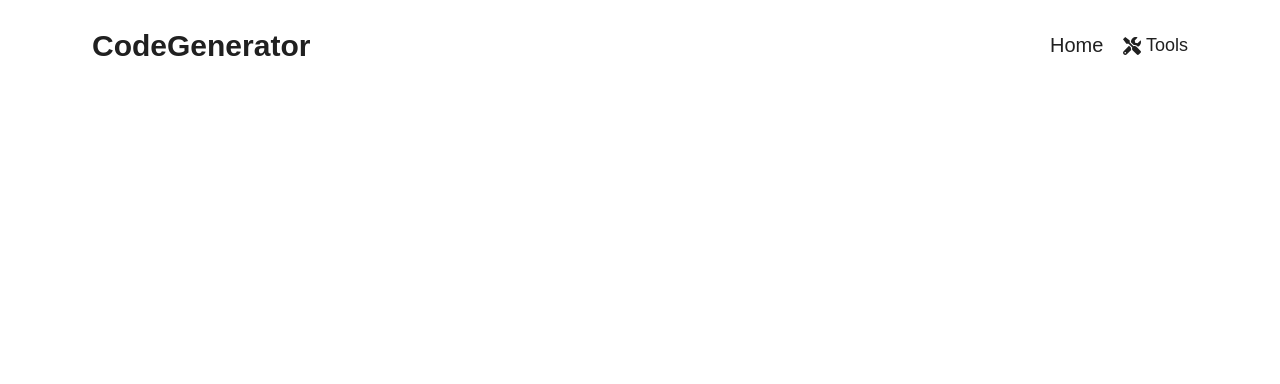
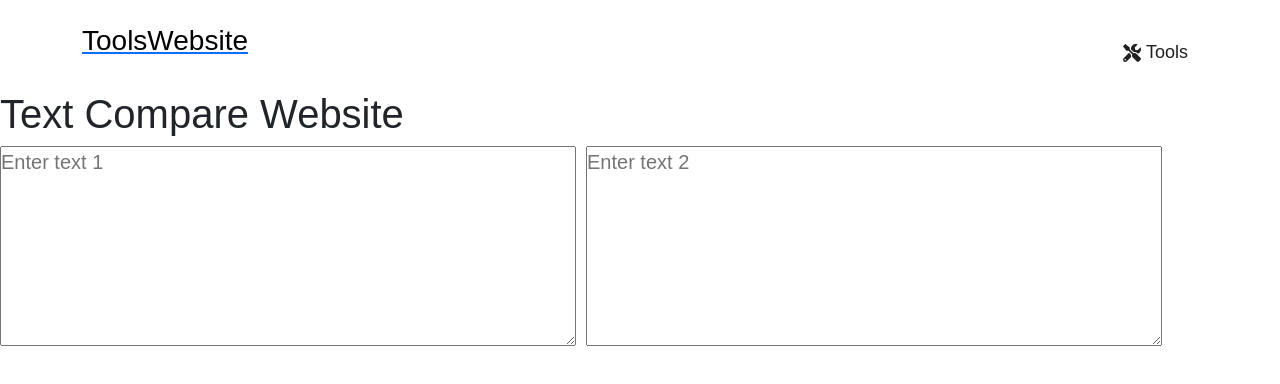
Before and after one commit to chshahzebZafar/qrgenrator, a React (Create React App) app: page /TextCompare in a window 1280 px wide. Shown: the top 384 px of the page. Built offline with nearby package versions, Linux system fonts and the light colour scheme.

Commit message:
added the Text Compare Feature
added the new Navigation and RealTime TextCompare

```diff
--- a/package.json
+++ b/package.json
@@ -10,6 +10,8 @@
     "qrcode.react": "^3.1.0",
     "react": "^18.2.0",
     "react-bootstrap": "^2.9.1",
+    "react-diff-view": "^3.2.1",
+    "react-diff-viewer": "^3.1.1",
     "react-dom": "^18.2.0",
     "react-icons": "^4.11.0",
     "react-router-dom": "^6.18.0",
--- a/src/App.js
+++ b/src/App.js
@@ -1,10 +1,11 @@
 import { BrowserRouter as Router, Routes, Route} from 'react-router-dom';
 import './App.css';
 import Qrcode from './pages/Qrcode/index';
-import About from './pages/About/Index'; // Adjust the import path as per your project structure
+import About from './pages/About/Index';
 import Navigation from './navigation/navigation';
 import Contact from './pages/Contact';
-import Home from '../src/pages/Home/index'
+import Home from '../src/pages/Home/index';
+import TextCompare from './pages/Textcompare';
 function App() {
   return (
     <div className="App">
@@ -15,6 +16,7 @@ function App() {
           <Route path="/Qrcode" element={<Qrcode />} />
           <Route path="/about" element={<About />} />
           <Route path="/Contact" element={<Contact />} />
+          <Route path="/TextCompare" element={<TextCompare />} />
         </Routes>
       </Router>
     </div>
--- a/src/navigation/navigation.jsx
+++ b/src/navigation/navigation.jsx
@@ -5,15 +5,16 @@ import { Badge, Container } from 'react-bootstrap';
 import { FaQrcode, FaTools } from "react-icons/fa";
 
 function Navigation() {
-    // Get the current location for active link styling
-
     return (
         <div className='navigationBar'>
             <Container>
                 <div className="nav">
                     <input type="checkbox" id="nav-check" />
                     <div className="nav-header">
-                        <div className="nav-title">CodeGenerator</div>
+                        <Link to="/" className='a' >
+                            <div className="nav-title"><h3 className="headerLogo">ToolsWebsite</h3>
+                            </div>
+                        </Link>
                     </div>
                     <div className="nav-btn">
                         <label htmlFor="nav-check">
@@ -23,11 +24,13 @@ function Navigation() {
                         </label>
                     </div>
                     <div className="nav-links">
-                        <Link to="/" className='a'>Home </Link>
                         <div className="dropdown">
                             <span className="dropdown-label"> <FaTools /> Tools</span>
                             <div className="dropdown-content">
                                 <Link to="/Qrcode" className='a' > <FaQrcode /> QR Code <Badge>New</Badge></Link>
+                                <Link to="/TextCompare" className='a' > <FaQrcode /> Text-Compare <Badge>New</Badge></Link>
+                                <Link to="/Qrcode" className='a' > <FaQrcode /> Css <Badge>New</Badge></Link>
+
                                 {/* <Link to="/Contact" className='a' >Others</Link> */}
                             </div>
                         </div>
--- a/src/navigation/style.css
+++ b/src/navigation/style.css
@@ -28,10 +28,16 @@ body {
 
 .nav>.nav-header>.nav-title {
     display: inline-block;
-    font-size: 30px;
+    font-size: 40px;
     color: #202020;
     font-weight: bold;
+    text-decoration: none;
     padding: 10px 10px 10px 10px;
+}
+.headerLogo{
+    text-decoration: none;
+    text-transform: capitalize;
+    color: black;
 }
 
 .nav>.nav-btn {
@@ -135,7 +141,7 @@ body {
     display: none;
     position: absolute;
     background-color: white;
-    min-width: 200px;
+    min-width: 250px;
     box-shadow: 0px 8px 16px 0px rgba(0,0,0,0.2);
     z-index: 1;
   }
@@ -145,7 +151,7 @@ body {
     display: block;
     padding: 10px;
     text-decoration: none;
-    color: #efefef;
+    color: #000;
   }
 
   /* Hover effect for the dropdown label */
--- /dev/null
+++ b/src/pages/Textcompare/index.jsx
@@ -0,0 +1,41 @@
+import React, { useState, useEffect } from 'react';
+import DiffViewer from 'react-diff-viewer';
+
+function TextCompare() {
+  const [text1, setText1] = useState('');
+  const [text2, setText2] = useState('');
+  const [showDifferences, setShowDifferences] = useState(false);
+
+  useEffect(() => {
+    // Compare texts whenever text1 or text2 changes
+    setShowDifferences(text1 !== text2);
+  }, [text1, text2]);
+
+  return (
+    <div>
+      <h1>Text Compare Website</h1>
+      <textarea
+        placeholder="Enter text 1"
+        value={text1}
+        onChange={(e) => setText1(e.target.value)}
+        style={{ marginRight: '10px', width: '45%', height: '200px' }}
+      />
+      <textarea
+        placeholder="Enter text 2"
+        value={text2}
+        onChange={(e) => setText2(e.target.value)}
+        style={{ marginRight: '10px', width: '45%', height: '200px' }}
+      />
+      {showDifferences && (
+        <DiffViewer
+          oldValue={text1}
+          newValue={text2}
+          splitView={true}
+          showDiffOnly={true}
+        />
+      )}
+    </div>
+  );
+}
+
+export default TextCompare;
```
Also changed, not shown: src/pages/Textcompare/style.css (added), 1 other file (tests, documents, lock files or other folders).
